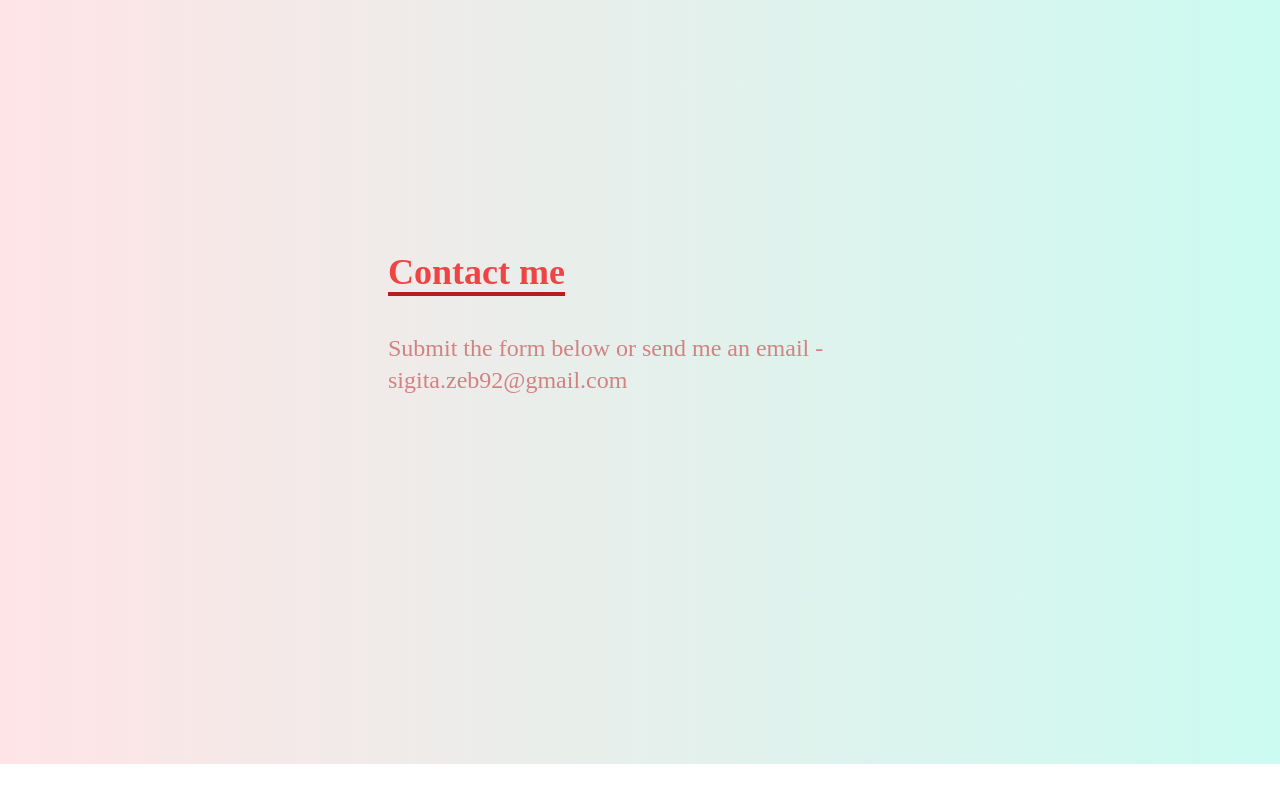
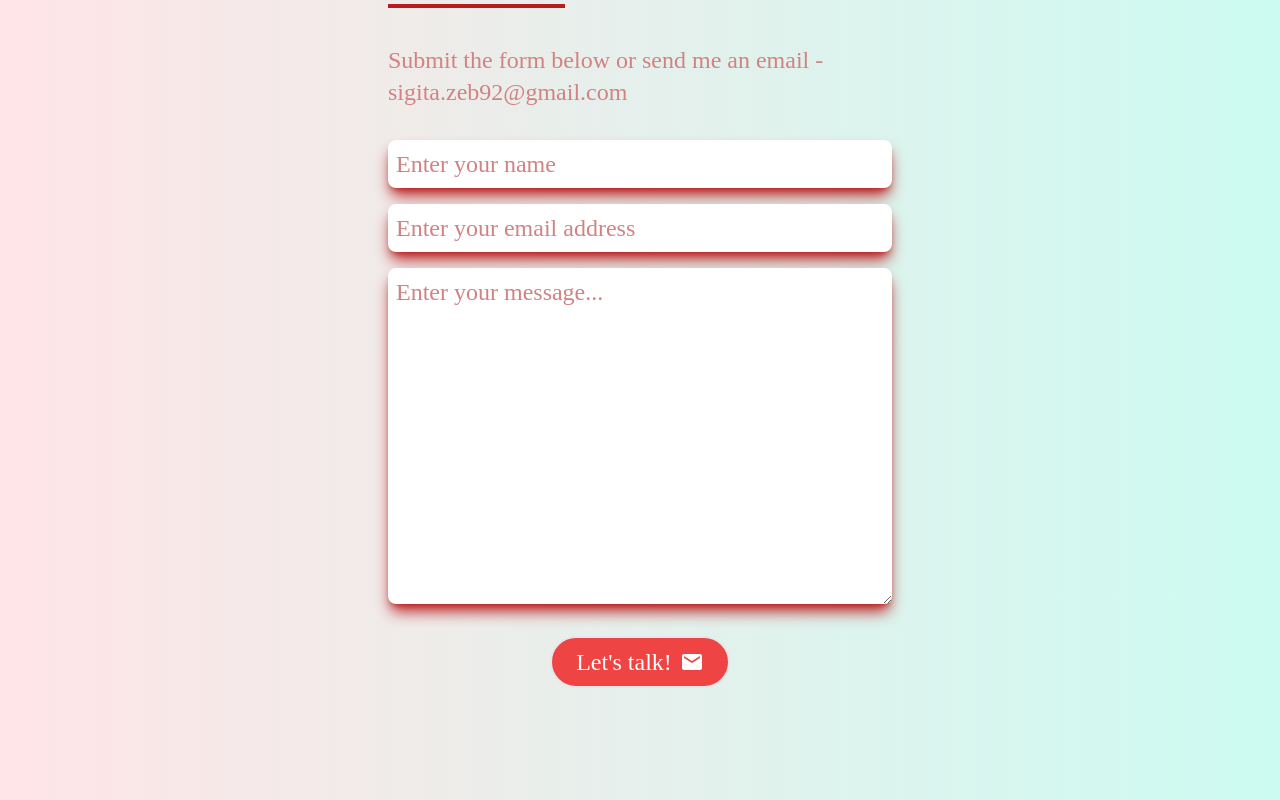
Before and after one commit to sigii1992/portfolio-sigita, a React (Create React App) app: page / in a window 1280 px wide. Shown: the part 3470-4270 px from the top of the page. Before the commit the page ends 4234 px from the top, so only its background shows below. Built offline with nearby package versions, Linux system fonts and the light colour scheme; the HTML template or start-up script is replaced by a standard one.

Commit message:
Add form and style it

```diff
--- a/src/components/Contact.jsx
+++ b/src/components/Contact.jsx
@@ -1,13 +1,17 @@
-
+import { MdEmail } from 'react-icons/md'
 
 const Contact = () => {
   return (
     <div name='contact' className="w-full min-h-screen flex justify-center items-center bg-gradient-to-r from-rose-100 to-teal-100 font-[Kanit] text-[#d18282]">
-        <form className="max-w-[600px] flex flex-col w-full px-4 sm:px-12 pb-20">
-            <div>
+        <form action='' className="max-w-[600px] flex flex-col w-full px-4 sm:px-12 pb-20">
+            <div className="pb-8">
               <p className="text-4xl font-bold inline border-b-4 border-red-700 text-red-500">Contact me</p>
               <p className="pt-10">Submit the form below or send me an email - sigita.zeb92@gmail.com</p>
             </div>
+            <input type='text' placeholder="Enter your name" name='name' className="shadow-lg p-2 shadow-red-700 rounded-lg placeholder-[#d18282] text-red-500 outline-none"/>
+            <input  type='email' placeholder="Enter your email address" name='email' className="my-4 shadow-lg p-2 shadow-red-700 rounded-lg placeholder-[#d18282] text-red-500 outline-none"/>
+            <textarea rows='10' name='message' placeholder="Enter your message..." className="shadow-lg p-2 shadow-red-700 rounded-lg placeholder-[#d18282] text-red-500 outline-none"></textarea>
+            <button className='mx-auto my-8 text-white border-2 bg-red-500 rounded-full px-6 py-2 flex items-center justify-center hover:bg-red-700 hover:scale-110 duration-300'>Let's talk!<MdEmail className='ml-2'/> </button>
         </form>
     </div>
   )
```
